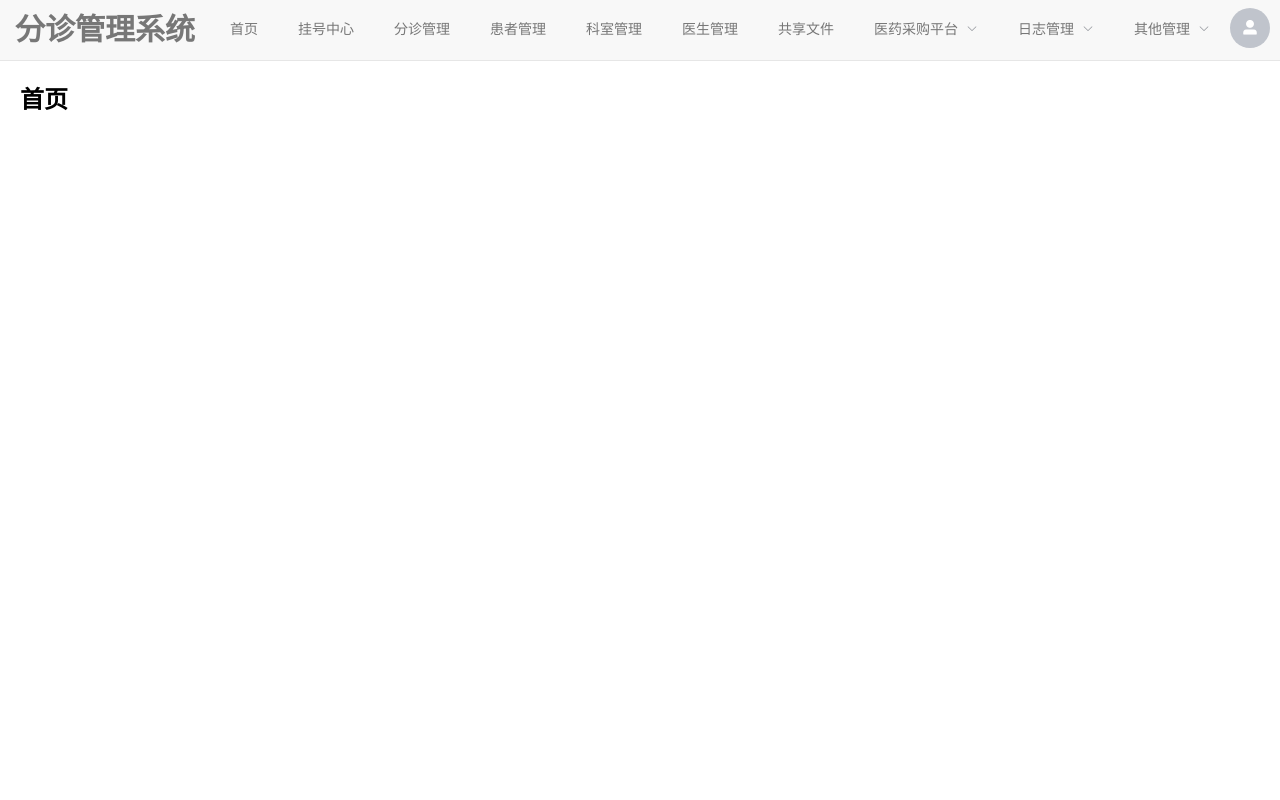
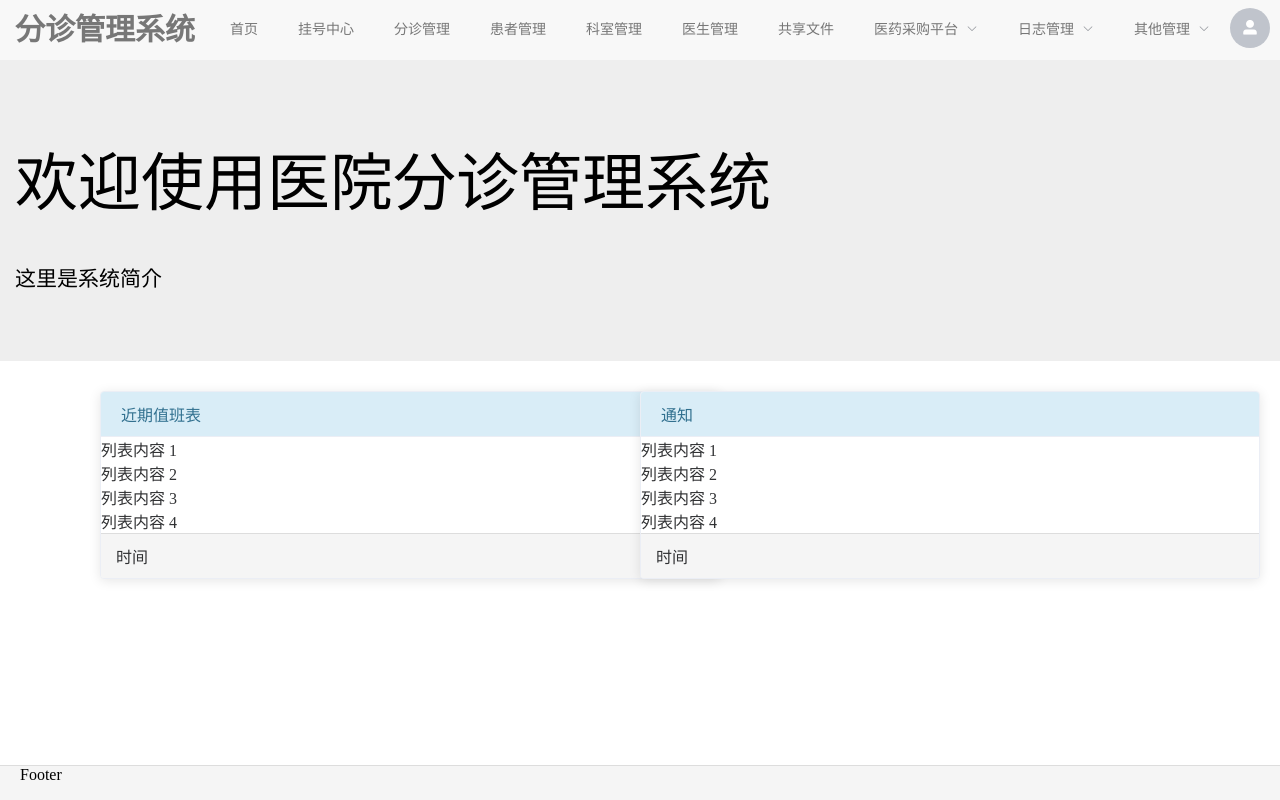
Before and after one commit to ZHR20011028/vue_medical, a Vue app: page /#/home in a window 1280 px wide. Built offline with nearby package versions, Linux system fonts and the light colour scheme.

Commit message:
首页构建

```diff
--- a/src/views/HomeView.vue
+++ b/src/views/HomeView.vue
@@ -1,10 +1,103 @@
 <template>
-    <div>
-        <h1>首页</h1>
-    </div>
+  <el-container>
+    <el-row class="row_container">
+      <el-col :span="24" class="main_display">
+        <h1>欢迎使用医院分诊管理系统</h1>
+        <p>这里是系统简介</p>
+      </el-col>
+    </el-row>
+    <el-row class="row_card">
+      <el-col :span="12">
+        <el-card class="box-card">
+          <div slot="header" class="clearfix">
+            <span>近期值班表</span>
+          </div>
+          <div v-for="o in 4" :key="o" class="text item">
+            {{ "列表内容 " + o }}
+          </div>
+          <div class="footer">时间</div>
+        </el-card>
+      </el-col>
+      <el-col :span="12">
+        <el-card class="box-card">
+          <div slot="header" class="clearfix">
+            <span>通知</span>
+          </div>
+          <div v-for="o in 4" :key="o" class="text item">
+            {{ "列表内容 " + o }}
+          </div>
+          <div class="footer">时间</div>
+        </el-card>
+      </el-col>
+    </el-row>
+  </el-container>
 </template>
 <script>
-export default {
+export default {};
+</script>
 
+<style lang="scss" scoped>
+.el-container {
+  flex-direction: column;
+  .row_container {
+    width: 100%;
+    padding: 48px 0;
+    margin-bottom: 30px;
+    color: inherit;
+    background-color: #eee;
+    .main_display {
+      max-width: 100%;
+      width: 1170px;
+      padding-right: 15px;
+      padding-left: 15px;
+      margin-right: auto;
+      margin-left: auto;
+      h1 {
+        font-size: 63px;
+        color: inherit;
+        margin-top: 20px;
+        margin-bottom: 10px;
+        font-family: inherit;
+        font-weight: 500;
+        line-height: 1.1;
+        margin: 0.67em 0;
+        white-space: nowrap;
+      }
+      p {
+        margin-bottom: 15px;
+        font-size: 21px;
+        font-weight: 200;
+        margin: 0 0 10px;
+        display: block;
+        margin-block-start: 1em;
+        margin-block-end: 1em;
+        margin-inline-start: 0px;
+        margin-inline-end: 0px;
+        white-space: nowrap;
+      }
+    }
+  }
+  .row_card {
+    margin: 0 100px;
+    margin-bottom: 30px;
+    .box-card {
+      width: 620px;
+      /deep/ .el-card__header {
+        padding: 10px 20px;
+        background-color: #d9edf7;
+        .clearfix {
+          color: #31708f;
+        }
+      }
+      /deep/.el-card__body {
+        padding: 0;
+        .footer {
+          background-color: #f5f5f5;
+          padding: 10px 15px;
+          border-top: 1px solid #ddd;
+        }
+      }
+    }
+  }
 }
-</script>
+</style>
--- a/src/views/MainView.vue
+++ b/src/views/MainView.vue
@@ -6,6 +6,7 @@
     <el-main>
       <router-view></router-view>
     </el-main>
+    <el-footer style="height: 35px">Footer</el-footer>
   </el-container>
 </template>
 <script>
@@ -20,9 +21,19 @@ export default {
 };
 </script>
 <style lang="scss" scoped>
-.el-container{
-  .el-header{
+.el-container {
+  .el-header {
     padding: 0;
+  }
+  .el-main {
+    padding: 0;
+  }
+  .el-footer {
+    width: 100%;
+    position: absolute;
+    bottom: 0px;
+    background-color: #f5f5f5;
+    border-top: 1px solid #ddd;
   }
 }
 </style>
```
